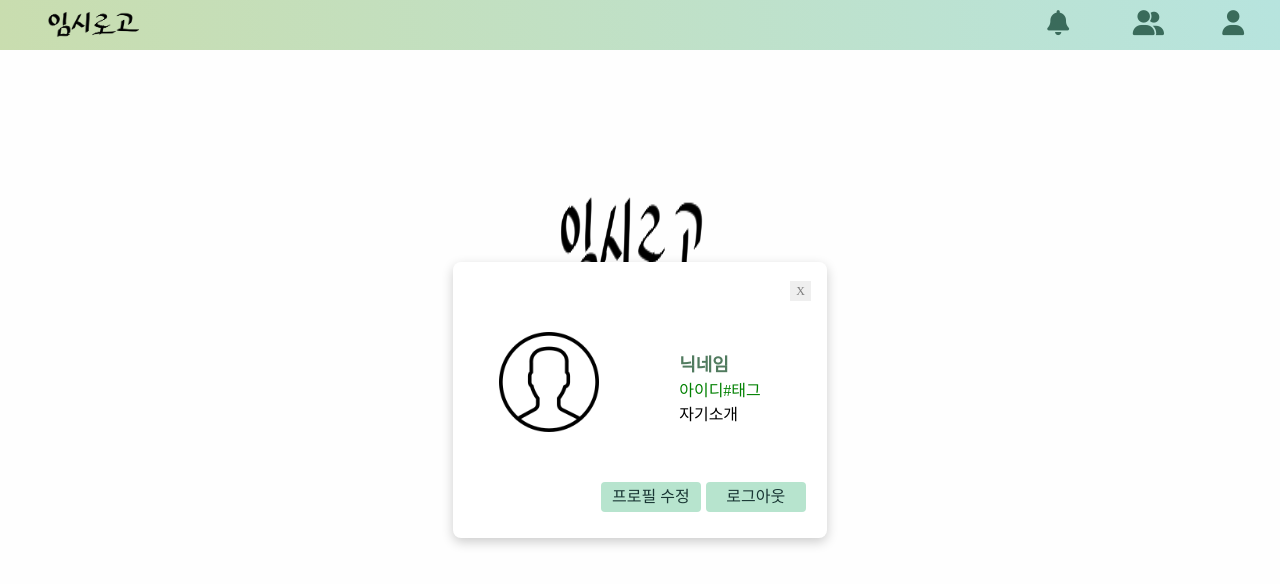
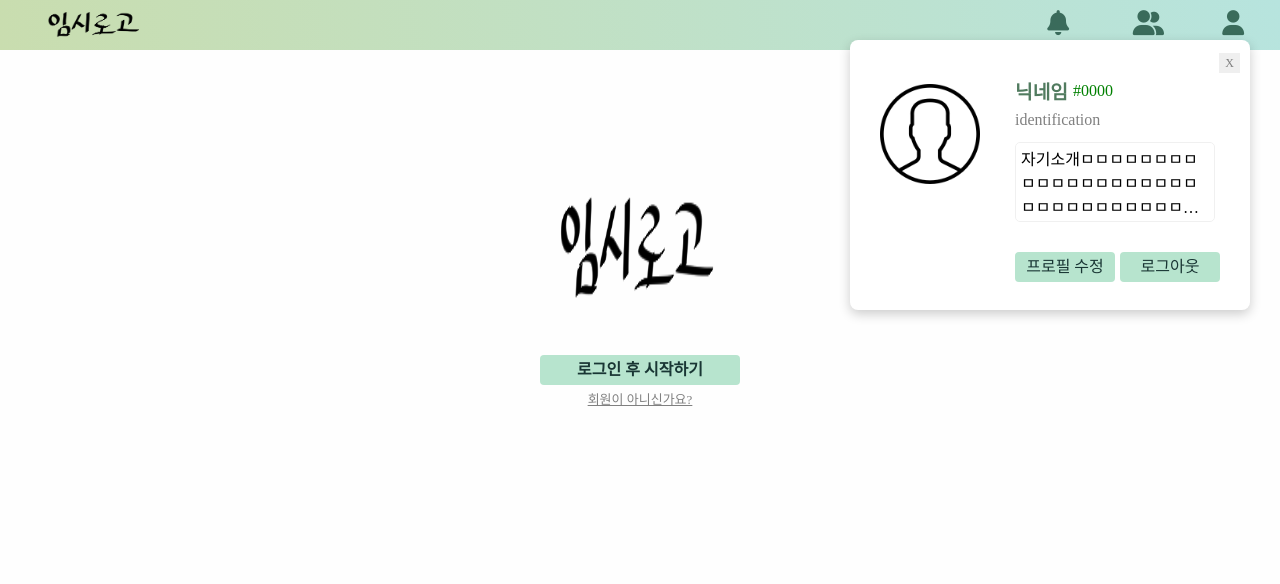
Before and after one commit to SYR120/soft, a website: page front/index.html in a window 1280 px wide. Both pictures are taken after a click on the button 1233 px from the left and 25 px from the top of the page. Drawn offline with nearby package versions, Linux system fonts and the light colour scheme; a web font is replaced by a local one.

Commit message:
미니 프로필 모달 수정 (알림창 모달이 구겨지는 문제 발생)

```diff
--- a/front/approot.js
+++ b/front/approot.js
@@ -19,12 +19,6 @@
       div.innerHTML =  `
       <dialog class="modal1">
             <table class="table table-hover">
-                <thead>
-                    <tr>
-                        <th></th>
-                        <th></th>
-                    </tr>
-                </thead>
                 <tbody>
                     <tr>
                         <td>
@@ -192,7 +186,6 @@
 
     const updateModalPosition = () => {
         const rect = modalBtn.getBoundingClientRect();
-        const rootRect = root.getBoundingClientRect();
         const modalRect = modal.getBoundingClientRect();
         modal.style.position = "fixed";
         modal.style.left = `${rect.right - modalRect.width}px`;
@@ -422,7 +415,7 @@
       }
     );
 
-    //말줄임표, 전문 툴팁
+    //말줄임표, 전문 툴팁  (지금 문제 있음. 전문이 보여야 하는데, 줄인 버전이 툴팁에서 보임)
     document.querySelectorAll('.lenCut_container').forEach(container => {
         const spanText = container.querySelector(".lenCut");
         const spanTextE = container.querySelector(".lenCutE");
@@ -540,21 +533,25 @@
             </div>
 
             <div style="display: flex;">
-                <img src="public/icon/user2.png" style="height:100px; width:100px; margin:30px;"/>
-                <div style="margin:50px ;">
-                    <div class="black">닉네임</div>
-                    <div style="display: flex;">
-                        <div style="color:green">아이디</div>
-                        <div style="color:green">#태그</div>
+                <img src="public/icon/user2.png" style="height:100px; width:100px; margin:10px; margin-right: 30px; margin-left: 20px"/>
+                <div style="display: flex; flex-direction: column; justify-content: center; padding: 5px;">
+                    <div style="display: flex; gap: 5px;">
+                        <div class="black" style="font-size: larger;">닉네임</div>
+                        <div style="color:green">#0000</div>
                     </div>
-                    <div>자기소개</div>
+                    <div style="color:gray;">identification</div>
+                    <div class="box_introduce">
+                        자기소개ㅁㅁㅁㅁㅁㅁㅁㅁㅁㅁㅁㅁㅁㅁㅁㅁㅁㅁㅁㅁㅁㅁㅁㅁㅁㅁㅁㅁㅁㅁㅁㅁㅁㅁㅁㅁㅁㅁㅁㅁㅁㅁㅁ
+                    </div>
+
+                    <div style="display: flex; flex-direction: row; margin-top: 30px;">
+                        <button class="button_pro" style="margin-right:5px;" onclick="window.location.href='profile.html';">프로필 수정</button>
+                        <button class="button_pro" onclick="logout()">로그아웃</button>
+                    </div>
+
                 </div>
             </div>
 
-            <div style="display: flex; justify-content: flex-end; margin:5px 5px 0 0; ">
-                <button class="button_pro" style="margin-right:5px;" onclick="window.location.href='profile.html';">프로필 수정</button>
-                <button class="button_pro" onclick="logout()">로그아웃</button>
-            </div>
         </div>
       </dialog>`;
       document.body.appendChild(div);
@@ -562,11 +559,29 @@
       closeModal(closemodal);
 
     }
-    const modelBtn = document.querySelector("#mypage");
-    modelBtn.addEventListener("click", () => {
+    const modalBtn = document.querySelector("#mypage");
+
+    const updateModalPosition = () => {
+        const rect = modalBtn.getBoundingClientRect();
+        const modalRect = modal.getBoundingClientRect();
+        modal.style.position = "fixed";
+        modal.style.left = `${rect.right - modalRect.width}px`;
+        modal.style.top = `${rect.bottom}px`;
+    };
+
+    modalBtn.addEventListener("click", () => {
       modal.showModal();
+      updateModalPosition();
     });
+
+    window.addEventListener("resize", () => {
+        if (modal.open) {
+            updateModalPosition();
         }
+    });
+
+  }
+
   function openProjectList() {
     window.location.href=('projectlist.html');
   }
--- a/front/public/css/styles.css
+++ b/front/public/css/styles.css
@@ -218,14 +218,10 @@ body {
     border: 1px solid #aaa;
 }
 
-/* 모달 */
-.dialog.modal1 {
+ /* 박스 */
+dialog.modal1 {
     width: 500px;
     height: 800px;
-    display: none;
- }
- /* 박스 */
-dialog.modal1 {
     overflow-y:scroll;
     border: none;
     border-radius: 8px;
@@ -257,18 +253,16 @@ dialog.modal2::backdrop {
     backdrop-filter: blur(3px);
 }
 
-.dialog.modal3 {
-    width: 300px;
-    height: 250px;
-    padding: 20px;
-    border-radius: 8px;
-    box-shadow: 0 4px 12px rgba(0,0,0,0.2);
-    display: none;
-}
 dialog.modal3 {
+    width: 400px;
+    height: 270px;
     border: none;
     border-radius: 8px;
     box-shadow: 0 4px 12px rgba(0,0,0,0.2);
+    overflow: hidden;
+
+    padding: 10px;
+    margin: 0px;
 }
 dialog.modal3::backdrop {
     background: transparent;
@@ -336,6 +330,9 @@ dialog.modal3::backdrop {
     margin-bottom: 10px;
     font-family: 'Pretendard-Regular';
     border-radius: 4px;
+}
+.button_pro:hover{
+    background-color: rgb(138, 196, 183);
 }
 .middle_pb {
             position: relative;
@@ -492,3 +489,20 @@ input:focus {
 [type="radio"]:checked {
     border: 4px solid rgb(201, 221, 175);
 }
+
+
+.box_introduce{
+    margin-top: 10px;
+    width: 200px;
+    height: 80px;
+    text-overflow: ellipsis;
+    overflow: hidden;
+    display: -webkit-box;
+    -webkit-box-orient: vertical;
+    -webkit-line-clamp: 3;
+    border: solid 1px rgb(240, 240, 240);
+    border-radius: 5px;
+    padding: 5px;
+    white-space: normal;
+    word-break: break-word;
+}
```
Also changed, not shown: front/testing.html (added, +46 -0 lines). Lines whose indentation alone changed are shown as unchanged.
